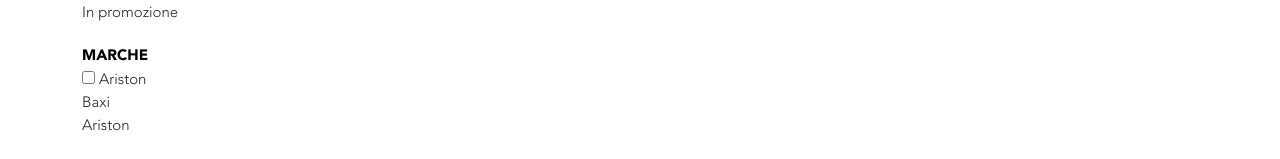
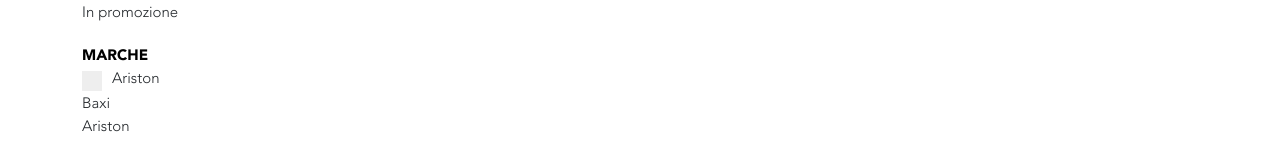
Before and after one commit to Daurelian/frontend-test-master, a React (Create React App) app: page / in a window 1280 px wide. Shown: the part 228-387 px from the top of the page. Built offline with nearby package versions, Linux system fonts and the light colour scheme.

Commit message:
add checkmarks

```diff
--- a/src/styles/index.scss
+++ b/src/styles/index.scss
@@ -34,6 +34,75 @@
   line-height: 1em;
 }
 
-//CustomCheckbox
+//Cards
 
-//Cards
+//CSSCheckBox
+
+.container_filter {
+  display: block;
+  position: relative;
+  padding-left: 30px;
+  margin-bottom: 10px;
+  cursor: pointer;
+  -webkit-user-select: none;
+  -moz-user-select: none;
+  -ms-user-select: none;
+  user-select: none;
+}
+/* Hide the browser's default checkbox */
+.container_filter input {
+  position: absolute;
+  top: 0;
+  left: 0;
+  z-index: 40;
+  opacity: 0;
+  cursor: pointer;
+  height: 20px;
+  width: 20px;
+}
+
+/* Create a custom checkbox */
+.checkmark {
+  position: absolute;
+  top: 0;
+  left: 0;
+  height: 20px;
+  width: 20px;
+  background-color: #eee;
+}
+
+/* On mouse-over, add a grey background color */
+.container_filter:hover input ~ .checkmark {
+  background-color: rgb(128, 128, 128);
+  z-index: 20;
+}
+
+/* When the checkbox is checked, add a blue background */
+.container_filter input:checked ~ .checkmark {
+  background-color: $complementary;
+}
+
+/* Create the checkmark/indicator (hidden when not checked) */
+.checkmark:after {
+  content: "";
+  position: absolute;
+  display: none;
+}
+
+/* Show the checkmark when checked */
+.container_filter input:checked ~ .checkmark:after {
+  display: block;
+}
+
+/* Style the checkmark/indicator */
+.container_filter .checkmark:after {
+  left: 7px;
+  top: 3px;
+  width: 6px;
+  height: 12px;
+  border: solid white;
+  border-width: 0 3px 3px 0;
+  -webkit-transform: rotate(45deg);
+  -ms-transform: rotate(45deg);
+  transform: rotate(45deg);
+}
```
